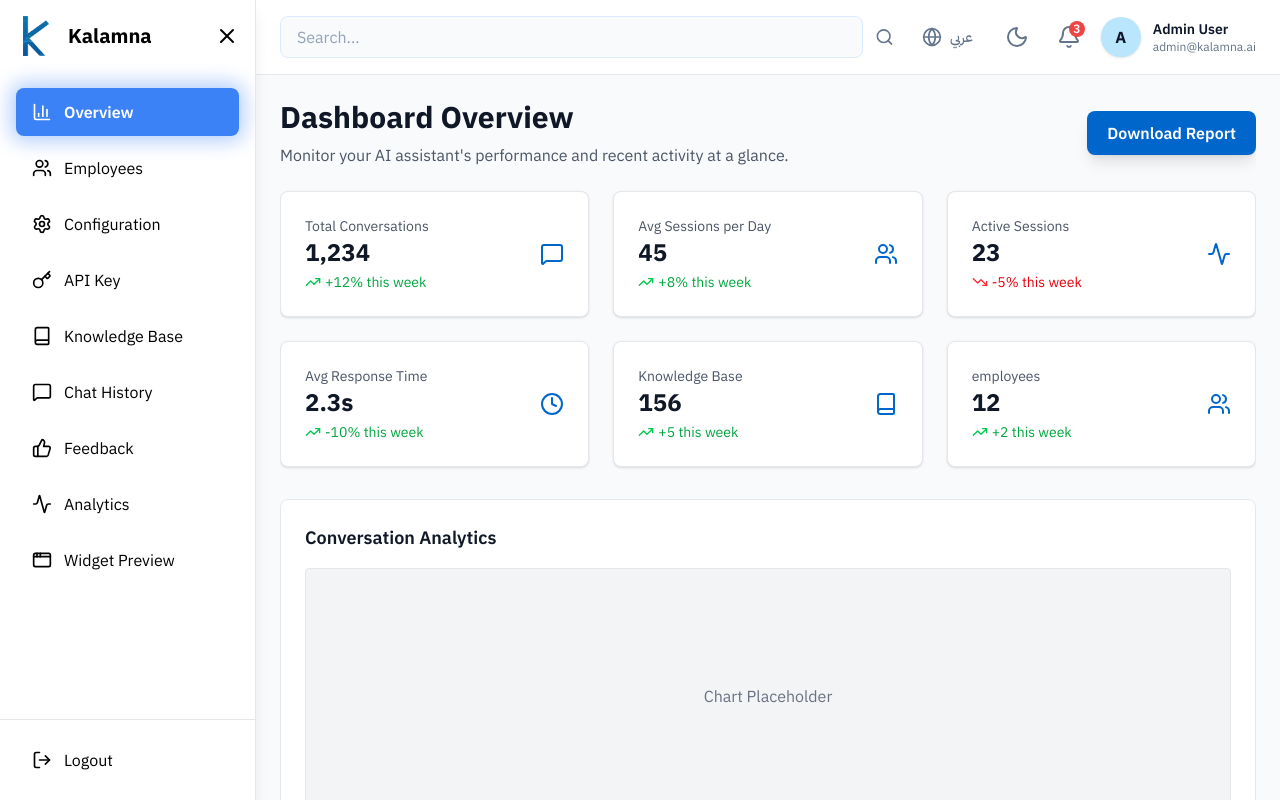
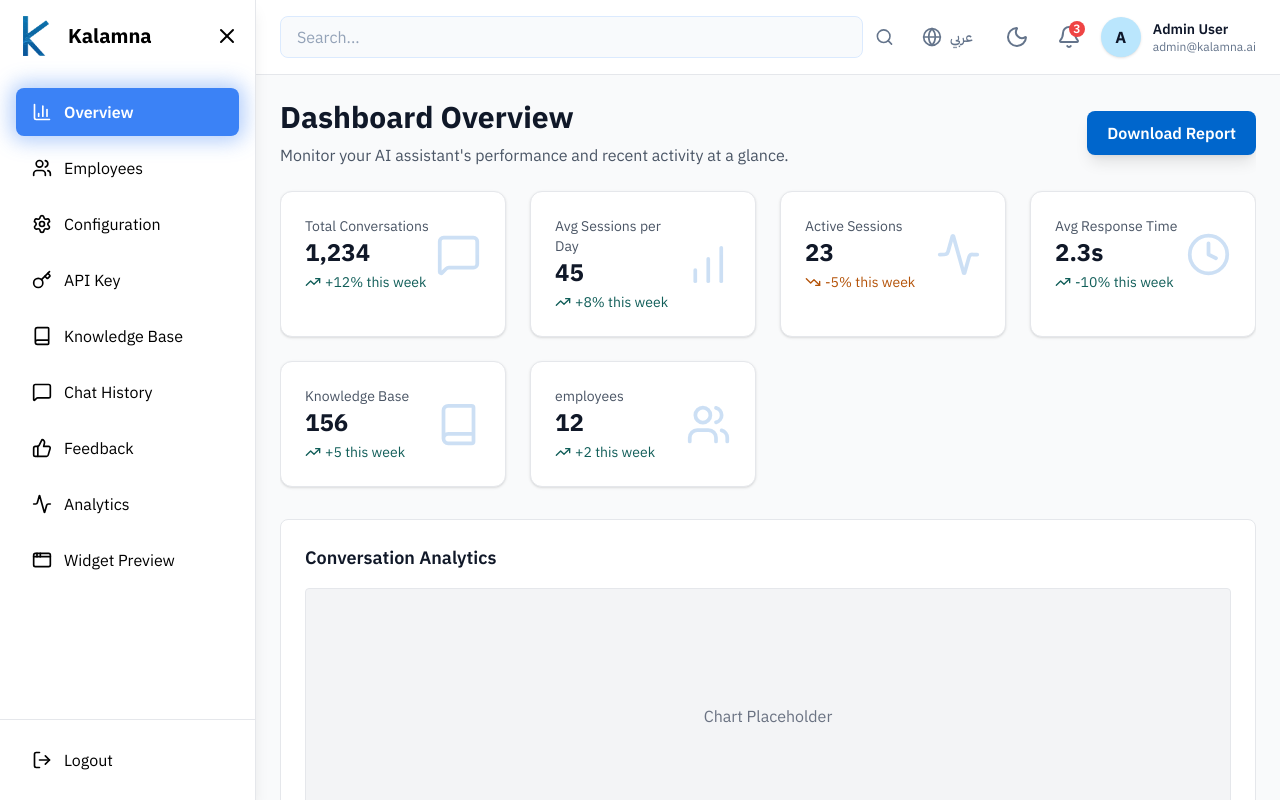
Before and after one commit to Kalamna/Kalamna-Dashboard, a React (Vite) app: page /dashboard in a window 1280 px wide. Built offline with nearby package versions, Linux system fonts and the light colour scheme; sample sign-in values are in the browser's storage.

Commit message:
fix colors and update cards

```diff
--- a/src/components/overview/OverviewSection.tsx
+++ b/src/components/overview/OverviewSection.tsx
@@ -14,6 +14,7 @@ import {
   Info,
   Book,
   ThumbsUp,
+  BarChart,
 } from "lucide-react";
 
 export function OverviewSection() {
@@ -31,7 +32,7 @@ export function OverviewSection() {
       title: "avgSessionsPerDay",
       value: "45",
       change: "+8%",
-      icon: Users,
+      icon: BarChart,
       positive: true,
     },
     {
@@ -161,11 +162,11 @@ export function OverviewSection() {
       </div>
 
       {/* Overview Cards */}
-      <div className="grid grid-cols-1 md:grid-cols-2 lg:grid-cols-3 gap-6 mb-8">
+      <div className="grid grid-cols-1 md:grid-cols-2 lg:grid-cols-4 gap-6 mb-8">
         {cards.map((card, index) => (
           <div
             key={index}
-            className="bg-white dark:bg-[#0a1929] p-6 rounded-lg shadow-sm border border-gray-200 dark:border-[#1e3a5f] overflow-hidden"
+            className="bg-white dark:bg-[#0a1929] p-6 rounded-xl border border-gray-200 dark:border-[#1e3a5f] shadow-sm transition-all duration-300 ease-in-out hover:shadow-lg hover:-translate-y-1 cursor-pointer overflow-hidden"
           >
             <div className="flex items-center justify-between">
               <div>
@@ -177,13 +178,13 @@ export function OverviewSection() {
                 </p>
                 <div className="flex items-center mt-1">
                   {card.positive ? (
-                    <TrendingUp className="text-green-500" size={16} />
+                    <TrendingUp className="text-[#115E59]" size={16} />
                   ) : (
-                    <TrendingDown className="text-red-500" size={16} />
+                    <TrendingDown className="text-[#B45309]" size={16} />
                   )}
                   <p
                     className={`text-sm ml-1 ${
-                      card.positive ? "text-green-600" : "text-red-600"
+                      card.positive ? "text-[#115E59]" : "text-[#B45309]"
                     }`}
                   >
                     {card.change} {t("thisWeek")}
@@ -191,8 +192,8 @@ export function OverviewSection() {
                 </div>
               </div>
               <card.icon
-                className="text-[#0066cc] dark:text-[#3b82f6]"
-                size={24}
+                className="text-[#0666cc] dark:text-[#3b82f6] opacity-20"
+                size={45}
               />
             </div>
           </div>
```
